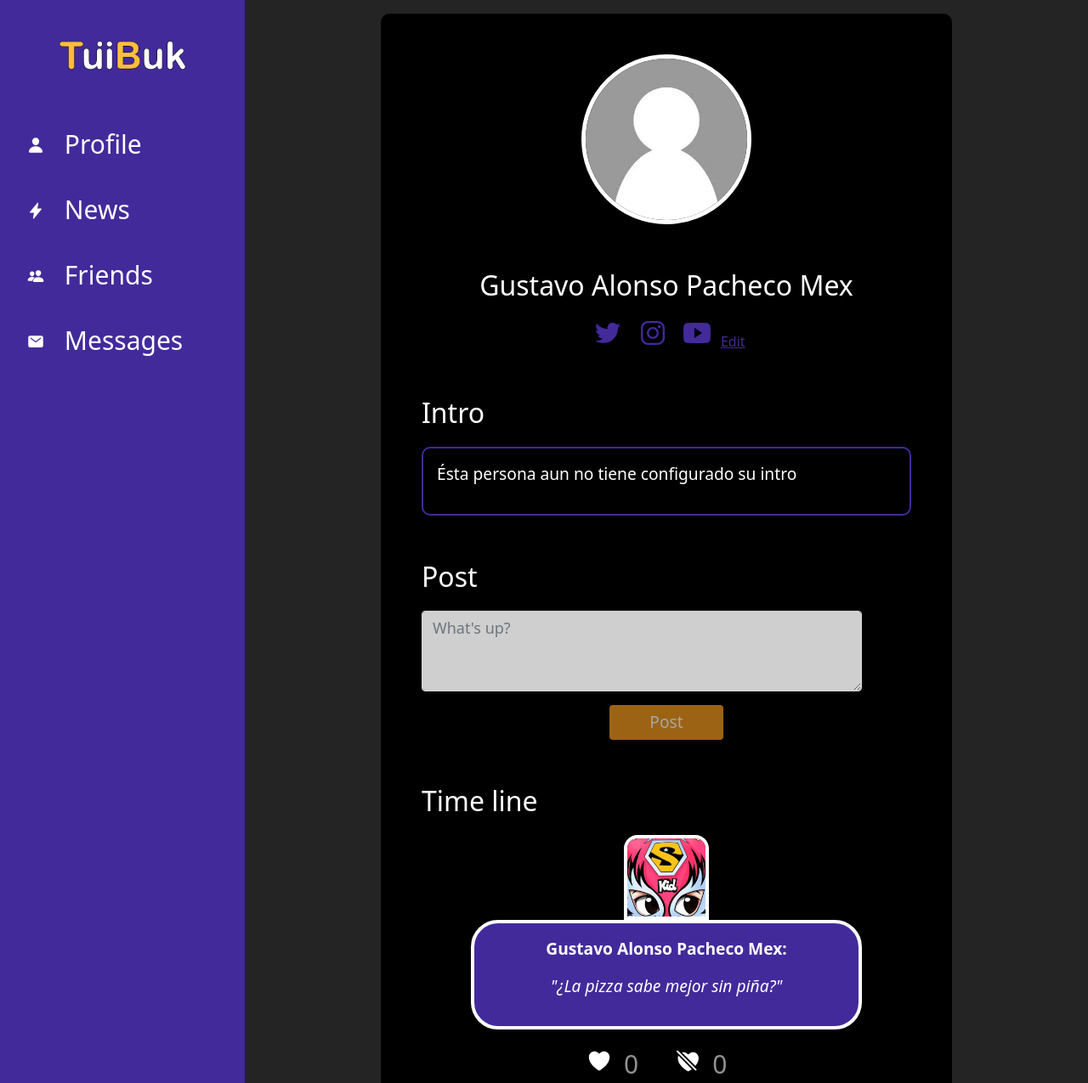
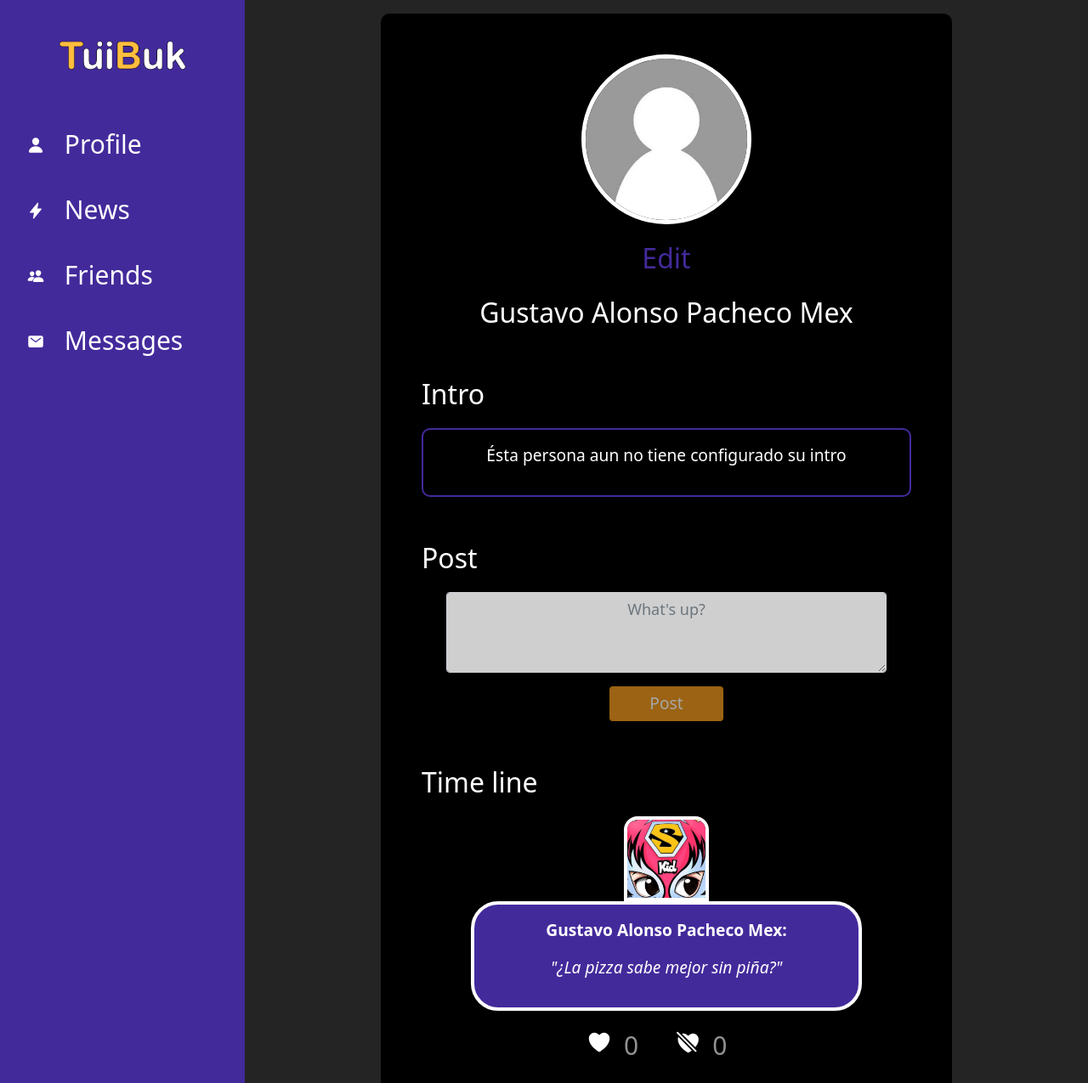
Before and after one commit to GustavoPMex/social_network, a Django app: template core/templates/core/profile.html in a window 1280 px wide. Shown: the top 1275 px of the page at 85% size. Run offline with Django 3.2, Linux system fonts and the light colour scheme; the template is opened without the code that fills it, so the values that code supplies are empty; some libraries are stand-ins or nearby versions.

Commit message:
Configurando profile y registration nuevamente. Se quedaron configurados correctamente

```diff
--- a/core/templates/core/profile.html
+++ b/core/templates/core/profile.html
@@ -12,15 +12,19 @@
         <img class="img-profile" src="{% static 'img/profile-default.jpg'  %}" alt="">
     {% endif %}
 </div>
-<div class="label-name-profile text-center mt-5"><p>Gustavo Alonso Pacheco Mex</p></div>
+<div class="label-name-profile text-center mt-3"><a href="{% url 'profile' %}" class="edit-profile">Edit</a></div>
+<div class="label-name-profile text-center mt-3"><p>Gustavo Alonso Pacheco Mex</p></div>
 <div class="text-center">
     <div class="social-media-profile">
-        <a href="#" class="social-link-profile twitter" target="_blank"><ion-icon class="social-icon-profile mx-1 mx-md-2" name="logo-twitter"></ion-icon></a>
-
-        <a href="#" class="social-link-profile instagram" target="_blank"><ion-icon class="social-icon-profile mx-1 mx-md-2" name="logo-instagram"></ion-icon></a>
-
-        <a href="#" class="social-link-profile youtube" target="_blank"><ion-icon class="social-icon-profile mx-1 mx-md-2" name="logo-youtube"></ion-icon></a>
-        <a href="{% url 'profile' %}" class="social-link-profile youtube">Edit</a>
+        {% if request.user.profile.sn_github %}
+            <a href="{{request.user.profile.sn_github}}" class="social-link-profile github" target="_blank"><ion-icon class="social-icon-profile mx-1 mx-md-2" name="logo-github"></ion-icon></a>
+        {% endif %}
+        {% if request.user.profile.sn_twitter %}
+            <a href="{{request.user.profile.sn_twitter}}" class="social-link-profile twitter" target="_blank"><ion-icon class="social-icon-profile mx-1 mx-md-2" name="logo-twitter"></ion-icon></a>
+        {% endif %}
+        {% if request.user.profile.sn_youtube %}
+            <a href="{{request.user.profile.sn_youtube}}" class="social-link-profile youtube" target="_blank"><ion-icon class="social-icon-profile mx-1 mx-md-2" name="logo-youtube"></ion-icon></a>
+        {% endif %}
     </div>
 </div>
 <div class="label-profile text-left mt-5"><p>Intro</p></div>
--- a/core/urls.py
+++ b/core/urls.py
@@ -2,5 +2,5 @@ from django.urls import path
 from .views import profile_view_base
 
 urls_core = ([
-    path('', profile_view_base, name='profile'),
+    path('profile/', profile_view_base, name='profile'),
 ], 'profile_core')
--- a/registration/templates/registration/password_change_done.html
+++ b/registration/templates/registration/password_change_done.html
@@ -1,9 +1,9 @@
-{% extends 'base_login.html' %}
+{% extends 'base.html' %}
 
 {% block content %}
   <div class="mx-auto">
     <div class="row mt-3">
-      <div class="col-md-9 mx-auto mb-5">
+      <div class="col-md-9 mx-auto mb-5 text-center">
         <h3 class="mb-4 h3-template">Password change successfully</h3>
         <p>Return to profile(Home) <a href="#">here</a>.</p>
       </div>
--- a/registration/templates/registration/password_change_forms.html
+++ b/registration/templates/registration/password_change_form.html
@@ -4,7 +4,7 @@
 <style>.errorlist{color:red;}</style>
   <div class=" mx-auto">
     <div class="row mt-3">
-      <div class="col-md-9 mx-auto mb-5">
+      <div class="col-md-9 mx-auto mb-5 text-center">
         <form action="" method="post">{% csrf_token %}
             <h3 class="mb-4 h3-template">Change Password</h3>
             {{form.old_password.errors}}
--- a/registration/templates/registration/password_reset_complete.html
+++ b/registration/templates/registration/password_reset_complete.html
@@ -3,7 +3,7 @@
 {% block content %}
   <div class="mx-auto">
     <div class="row mt-3">
-      <div class="col-md-9 mx-auto mb-5">
+      <div class="col-md-9 mx-auto mb-5 text-center">
         <h3 class="mb-4 h3-template">Password reset successfully </h3>
         <p class=""><a class="" href="{% url 'login' %}">Log in</a></p>
       </div>
--- a/registration/templates/registration/password_reset_confirm.html
+++ b/registration/templates/registration/password_reset_confirm.html
@@ -4,7 +4,7 @@
 <style>.errorlist{color:red;}</style>
   <div class="mx-auto">
     <div class="row mt-3">
-      <div class="col-md-9 mx-auto mb-5">
+      <div class="col-md-9 mx-auto mb-5 text-center">
         {% if validlink %}
           <form action="" method="post">{% csrf_token %}
             <h3 class="mb-4 h3-template">Enter your new password</h3>
--- a/registration/urls.py
+++ b/registration/urls.py
@@ -1,7 +1,8 @@
 from django.urls import path
-from .views import SignUpView, ProfileUpdate
+from .views import SignUpView, ProfileUpdate, EmailUpdate
 
 urlpatterns = [
     path('signup/', SignUpView.as_view(), name='signup'),
-    path('profile/', ProfileUpdate.as_view(), name='profile')
+    path('profile/', ProfileUpdate.as_view(), name='profile'),
+    path('profile/email/', EmailUpdate.as_view(), name='profile_email')
 ]
--- a/static/css/styles.css
+++ b/static/css/styles.css
@@ -118,13 +127,14 @@ div .activate{
 }
 
 .p-info-profile{
-    text-align: justify;
+    text-align: center;
     font-style: oblique;
     font-size: 1.2em;
+    word-wrap: break-word;
 }
 
 .p-info-profile-default{
-    text-align: justify;
+    text-align: center;
     font-size: 1.2em;
 }
 
@@ -138,8 +148,16 @@ div .activate{
     transition: .2s;
 }
 
-.twitter:hover{
-    color: #1da1f2;
+.edit-profile{
+    text-decoration: none;
+    color: var(--primary);
+    transition: .2s;
+}
+
+
+
+.github:hover{
+    color: #4078c0;
 }
 
 .facebook:hover{
@@ -479,11 +497,28 @@ form p span{
 .form-control{
     background-color: #cfcfcf !important;
     width: 90% !important;
-    margin: 3 auto !important;
+    margin: auto !important;
     font-size: 18px !important;
+    text-align: center;
+}
+
+.links-email{
+    text-decoration: none;
+    color: var(--secondary);
+    transition: .1s;
+
+}
+
+.links-email:hover{
+    color: var(--secondary-dark);
+}
+
+.p-email{
+    font-size: 20px;
+
+}
 
 
-}
 
 .input-img-profile{
     width: 50%;
--- a/templates/base.html
+++ b/templates/base.html
@@ -18,13 +18,13 @@
                 <img class="logo-img" src="{% static '/img/logos/logoletras.png' %}" alt="">
             </div>
             <div class="menu d-none d-md-block">
-                <a href="{% url 'profile_core:profile' %}" class="d-block p-3 a-menu {% if request.path == '/' %}activate{% endif %}"><ion-icon name="person" class="mx-3 lead"></ion-icon> Profile</a>
+                <a href="{% url 'profile_core:profile' %}" class="d-block p-3 a-menu {% if '/profile/' in request.path  %}activate{% endif %}"><ion-icon name="person" class="mx-3 lead"></ion-icon> Profile</a>
                 <a href="" class="d-block p-3 a-menu"><ion-icon name="flash" class="mx-3 lead"></ion-icon> News</a>
                 <a href="" class="d-block p-3 a-menu"><ion-icon name="people" class="mx-3 lead"></ion-icon> Friends</a>
                 <a href="" class="d-block p-3 a-menu"><ion-icon name="mail" class="mx-3 lead"></ion-icon> Messages</a>
             </div>
             <div class="menu d-md-none mx-auto text-center w-100">
-                <a href="{% url 'profile_core:profile' %}" class=" m-1 a-menu {% if request.path == '/' %}activate{% endif %}"><ion-icon name="person" class="mx-3 size-icon"></ion-icon></a>
+                <a href="{% url 'profile_core:profile' %}" class=" m-1 a-menu {% if '/profile/' in request.path %}activate{% endif %}"><ion-icon name="person" class="mx-3 size-icon"></ion-icon></a>
                 <a href="" class=" m-1 a-menu"><ion-icon name="flash" class="mx-3 size-icon"></ion-icon></a>
                 <a href="" class=" m-1 a-menu"><ion-icon name="people" class="mx-3 size-icon"></ion-icon></a>
                 <a href="" class=" m-1 a-menu"><ion-icon name="mail" class="mx-3 size-icon"></ion-icon></a>
```
Also changed, not shown: other parts of static/css/styles.css (+9 -0 lines), registration/forms.py (+14 -0 lines), registration/templates/registration/profile_email_form.html (added, +12 -0 lines), registration/templates/registration/profile_form.html (+10 -2 lines), registration/views.py (+14 -1 lines), db.sqlite3, media/profiles/99083050_242506093849762_5174980355211395072_o.jpg (added).
